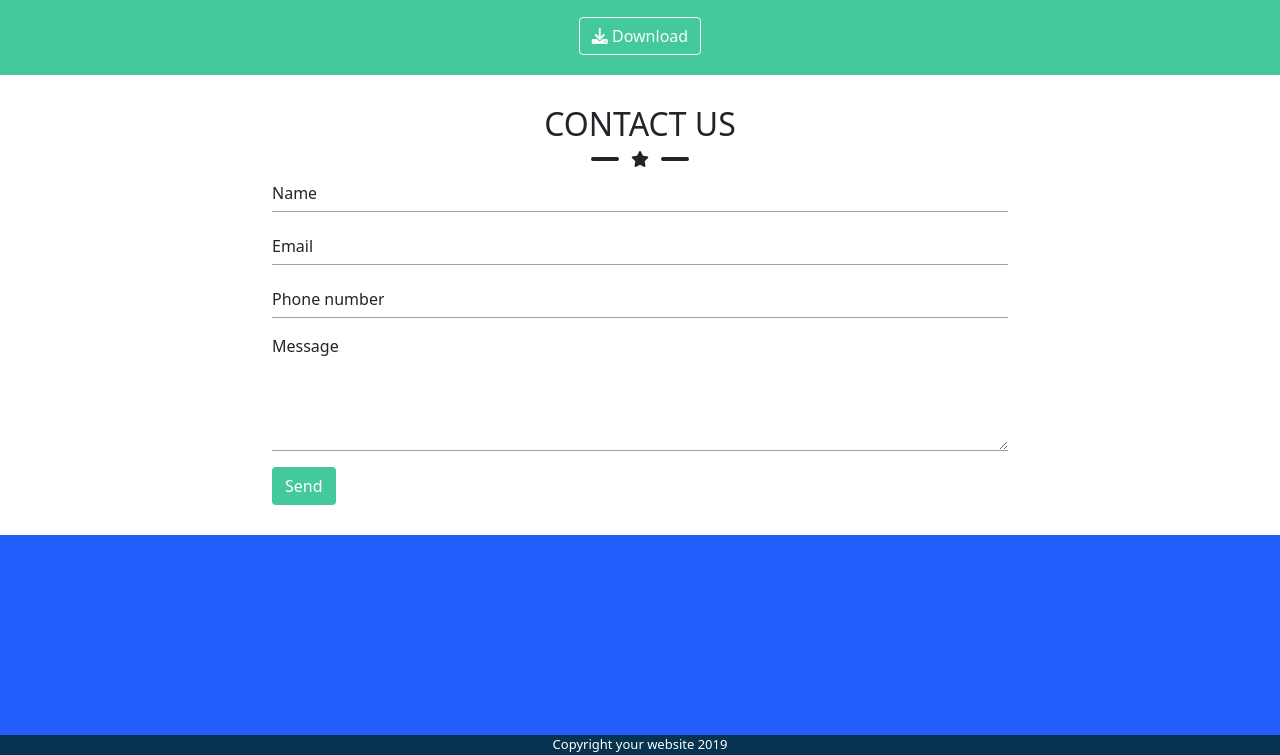
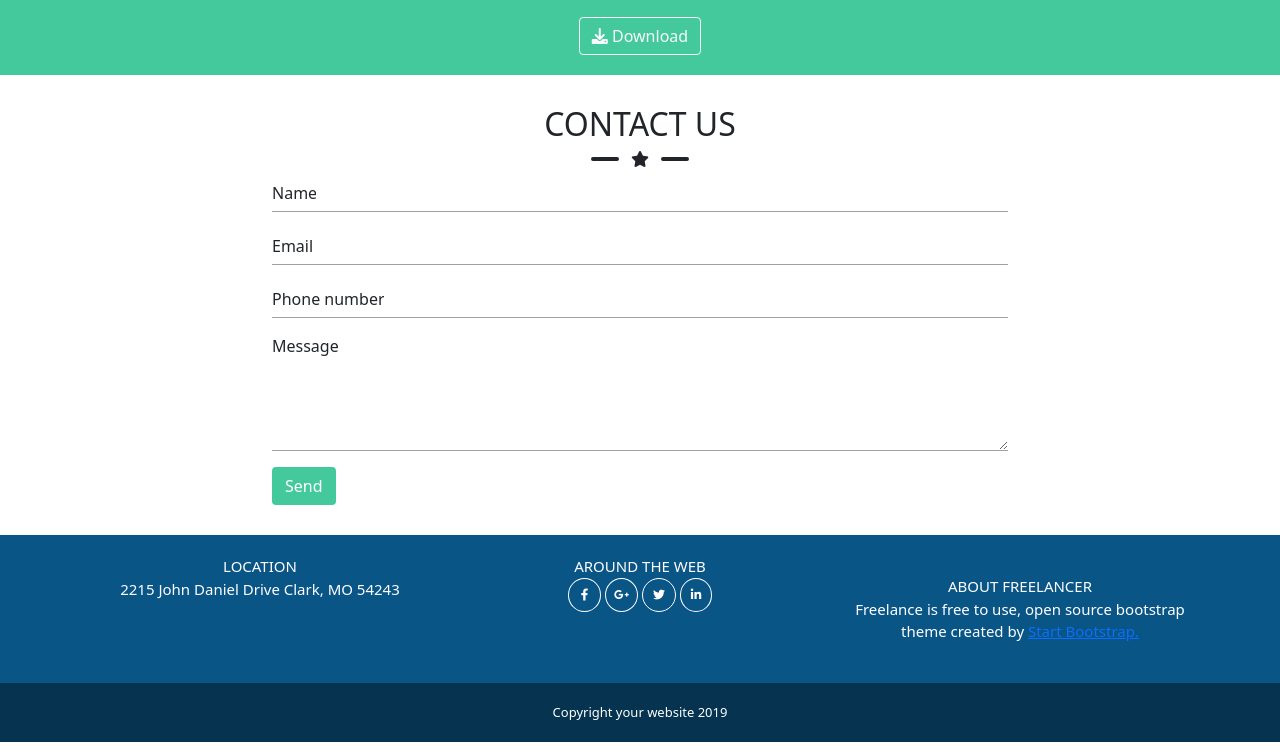
Before and after one commit to alegiunt99/html-css-bootstrap-freelancer, a plain HTML site: page index.html in a window 1280 px wide. Shown: the part 1467-2222 px from the top of the page. Drawn offline with nearby package versions, Linux system fonts and the light colour scheme.

Commit message:
Sezione 5: location

```diff
--- a/css/style.css
+++ b/css/style.css
@@ -6,6 +6,21 @@ section {
 
 img {
   width: 100%;
+}
+
+#social-media .fa-brands {
+  font-size: 12px;
+  border: 1px solid white;
+  border-radius: 50%;
+  padding: 10px;
+}
+
+#social-media .fa-facebook-f {
+  padding: 10px 12px;
+}
+
+#social-media .fa-google-plus-g {
+  padding: 10px 8px;
 }
 
 .location {
@@ -33,7 +48,7 @@ img {
 }
 
 .bg-blue {
-  background-color: rgb(35, 93, 252);
+  background-color: rgb(9 85 133);
 }
 
 .bg-black {
@@ -111,3 +126,7 @@ img {
 .ag-background-0 {
   background: none;
 }
+
+.ag-font-size-15px {
+  font-size: 15px;
+}
--- a/index.html
+++ b/index.html
@@ -183,14 +183,26 @@
 
 
     <!-- Sezione 5: LOCATION -->
-    <section class="location">
-        <div class="container-fluid">
-            <div class="row justify-content-center">
-                <div class="col height-200px bg-blue">
-                    <div class="row row-cols-1 row-cols-md-3">
-                        <div class="col"></div>
-                        <div class="col"></div>
-                        <div class="col"></div>
+    <section class="location bg-blue">
+        <div class="container">
+            <div class="row color-white text-align-center ag-font-size-15px ag-padding-t-20px">
+                        <div class="col-12 col-md-4 ">
+                            <p class="mb-0">LOCATION</p>
+                            <p>2215 John Daniel Drive Clark, MO 54243</p>
+                        </div>
+                        <div class="col-12 col-md-4">
+                            <p class="ag-font-size-15px mb-0">AROUND THE WEB</p>
+                            <div id="social-media">
+                                <i class="fa-brands fa-facebook-f"></i>
+                                <i class="fa-brands fa-google-plus-g"></i>
+                                <i class="fa-brands fa-twitter"></i>
+                                <i class="fa-brands fa-linkedin-in"></i>
+                            </div>
+                        </div>
+                        <div class="col-12 col-md-4 ag-padding-t-20px ag-font-size-15px">
+                            <p class="mb-0">ABOUT FREELANCER</p>
+                            <span>Freelance is free to use, open source bootstrap theme created by <a href="#">Start Bootstrap.</a></span>
+                        </div>
                     </div>
                 </div>
             </div>
@@ -203,8 +215,8 @@
 
 <!-- parte inferiore con Copyright -->
 <footer>
-    <div class="container-fluid">
-        <div class="row justify-content-center bg-darkblue color-white">
+    <div class="container-fluid bg-darkblue color-white">
+        <div class="row justify-content-center ag-padding-t-20px">
             <div class="col font-size-13px text-align-center">
                 <span>Copyright your website 2019</span>
             </div>
```
